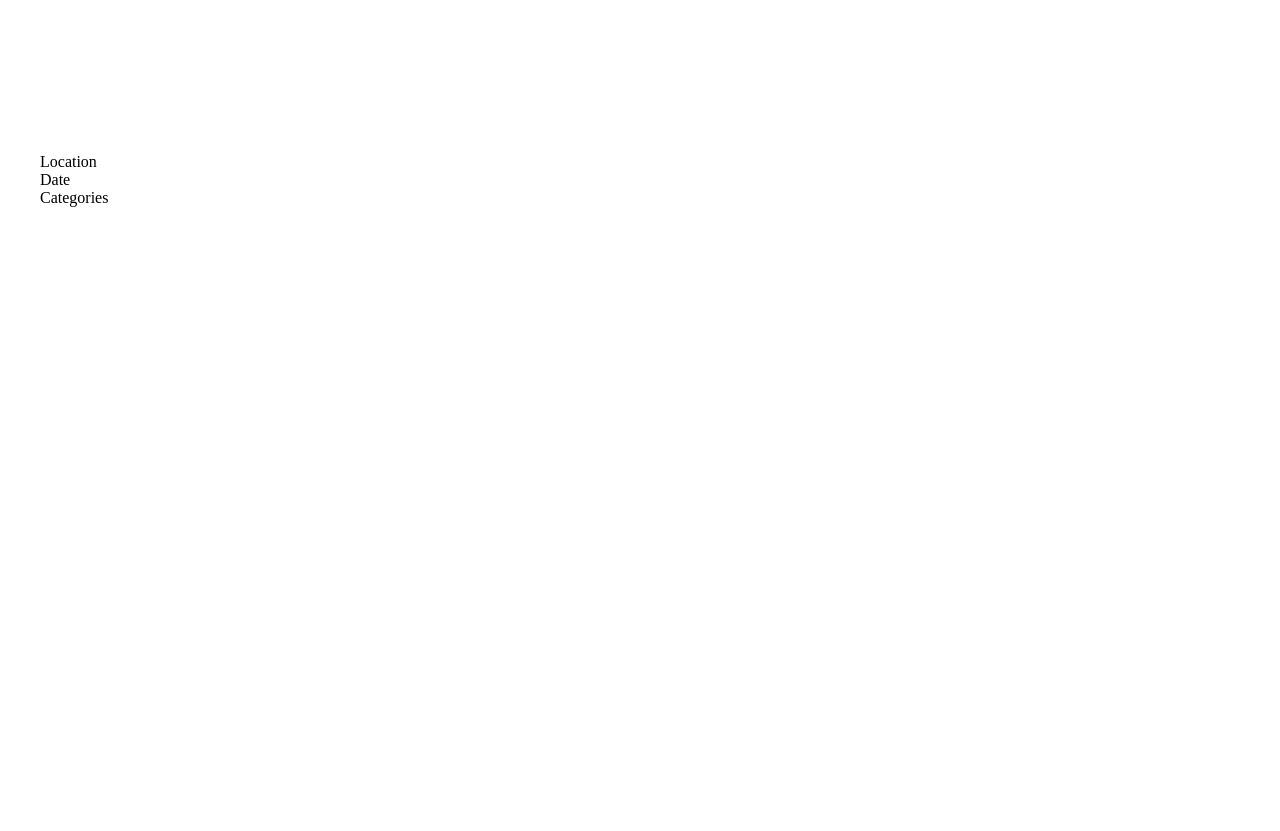
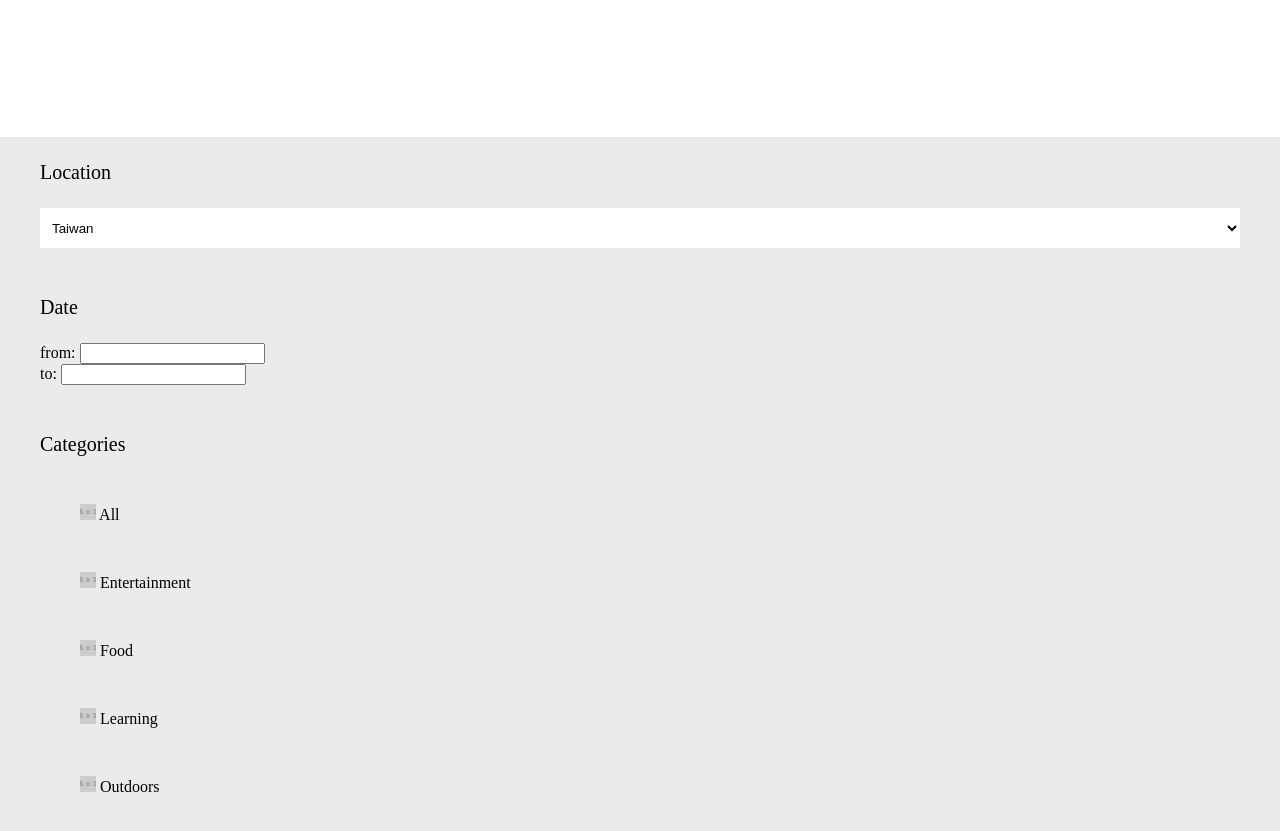
Before and after one commit to wowdacom/hyperbolicTimeChamber, a Vue app in the folder week2/: page / in a window 1280 px wide. Shown: the part 1260-2091 px from the top of the page. Before the commit the page ends 1483 px from the top, so only its background shows below. Built offline with nearby package versions, Linux system fonts and the light colour scheme.

Commit message:
just update

```diff
--- a/week2/src/App.vue
+++ b/week2/src/App.vue
@@ -25,6 +25,10 @@ export default {
 html, body {
   margin: 0px;
 }
+ul {
+  margin: 0px;
+  padding: 0px;
+}
 #app {
 
 }
--- a/week2/src/components/HelloWorld.vue
+++ b/week2/src/components/HelloWorld.vue
@@ -46,6 +46,7 @@ export default {
     @media screen and (max-width: 425px) {
       width: 100%;
       height: 55px;
+      box-shadow: 0 5px 10px 0 #D7D7D7;
     }
     @media screen and (min-width: 426px) {
       opacity: 0;
--- a/week2/src/components/SearchList.vue
+++ b/week2/src/components/SearchList.vue
@@ -1,9 +1,38 @@
 <template>
   <div class="search-list">
     <ul>
-      <li>Location</li>
-      <li>Date</li>
-      <li>Categories</li>
+      <li>
+        <div class="Location">
+          <div class="form-title">Location <img src="" alt="" class="icon"></div>
+          <select>
+            <option>American</option>
+            <option selected="selected">Taiwan</option>
+            <option>Japen</option>
+            <option>U.K.</option>
+          </select>
+        </div>
+      </li>
+      <li>
+        <div class="Date">
+          <div class="form-title">Date<img src="" alt="" class="icon"></div>
+          <form action="">
+            from: <input class="date-from" type=""><br>
+            to: <input class="date-to" type="">
+          </form>
+        </div>
+      </li>
+      <li>
+        <div class="Categories">
+          <div class="form-title">Categories<img src="" alt="" class="icon"></div>
+          <ul>
+            <li><img src="http://via.placeholder.com/16x16"> All</li>
+            <li><img src="http://via.placeholder.com/16x16"> Entertainment</li>
+            <li><img src="http://via.placeholder.com/16x16"> Food</li>
+            <li><img src="http://via.placeholder.com/16x16"> Learning</li>
+            <li><img src="http://via.placeholder.com/16x16"> Outdoors</li>
+          </ul>
+        </div>
+      </li>
     </ul>
   </div>
 
@@ -26,6 +55,38 @@ export default {
   ul {
     li {
       list-style: none;
+      background: #EBEBEB;
+      padding: 24px 40px;
+      .form-title {
+        font-size: 20px;
+        margin-bottom: 24px;
+      }
+      .Location {
+        @media screen and (max-width: 425px) {
+          height: 136px;
+        }
+        select {
+          display: block;
+          margin: 0 auto;
+          padding: 8px;
+          width: 100%;
+          height: 40px;
+          background-color: #ffffff;
+          border: 0px;
+          border-radius: 0;
+        }
+      }
+      .Date {
+        @media screen and (max-width: 425px) {
+
+        }
+      }
+      .Categories {
+        @media screen and (max-width: 425px) {
+
+        }
+      }
+
     }
   }
 }
```
